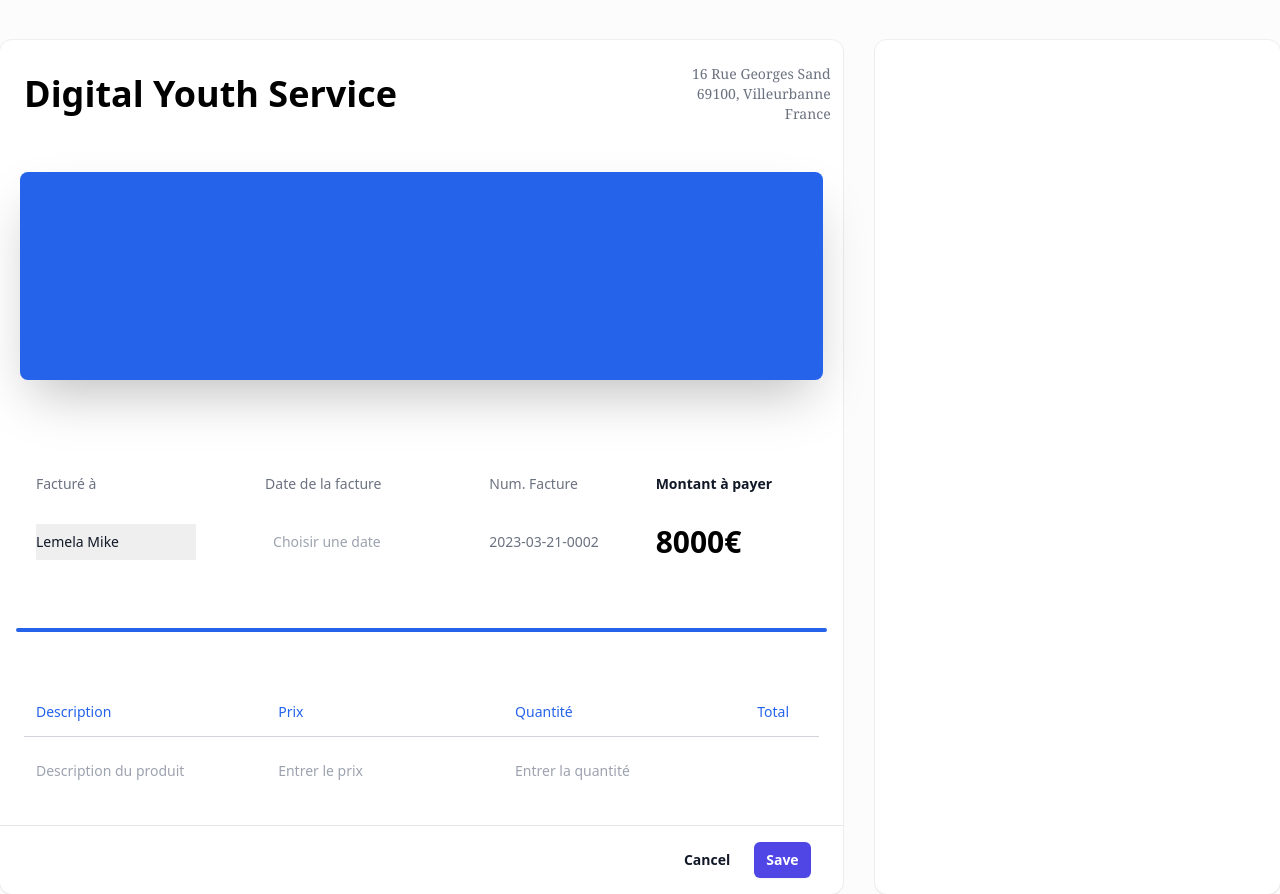
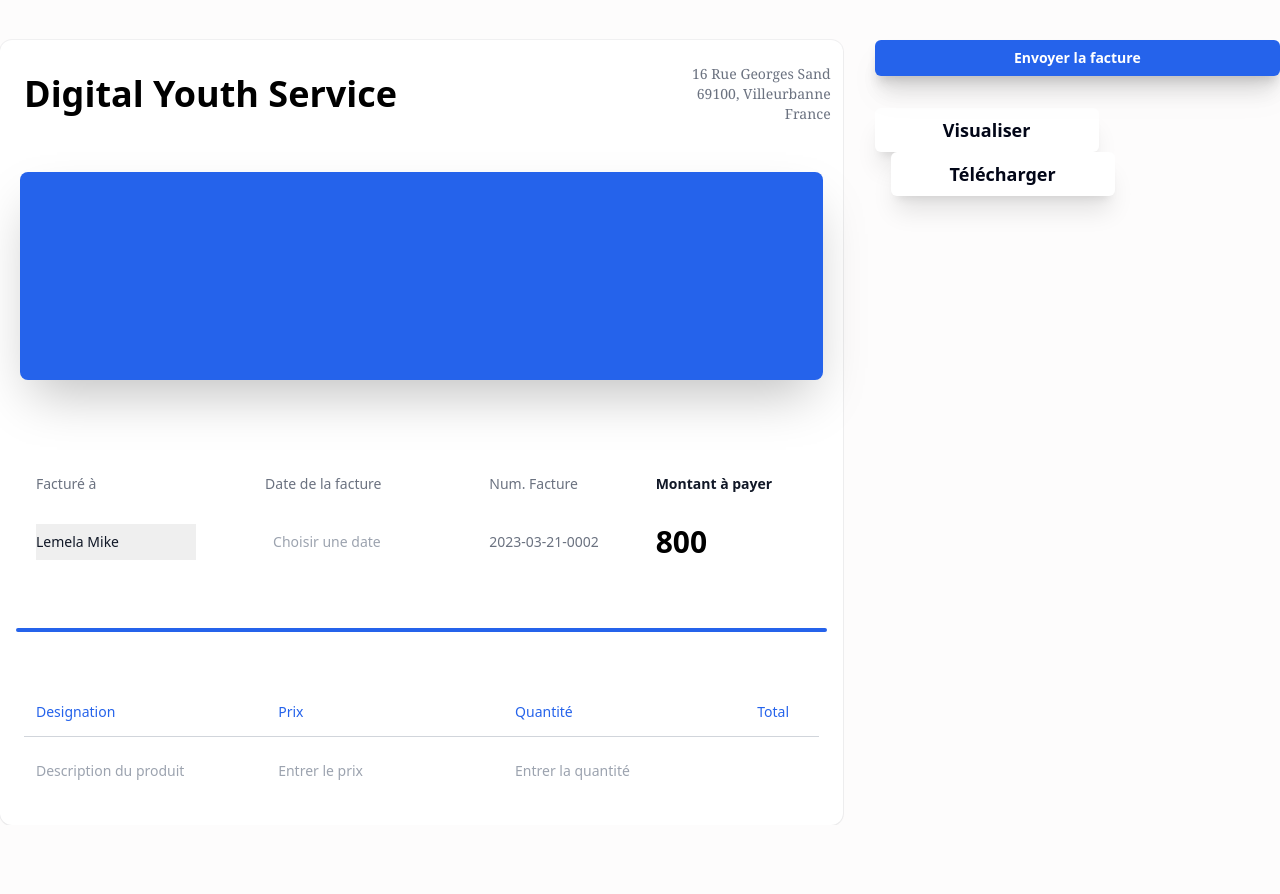
Before and after one commit to Digital-Youth/DYINVOICE-DASHBOARD, a Next.js app in the folder dashboard/: page /Factures/components/factureForm in a window 1280 px wide. After the commit the page ends 825 px from the top, so only its background shows below. Built offline with nearby package versions, Linux system fonts and the light colour scheme.

Commit message:
Update Facture Done

```diff
--- a/dashboard/components/Navigation/breadCrumbs.jsx
+++ b/dashboard/components/Navigation/breadCrumbs.jsx
@@ -23,6 +23,7 @@ const pages = [
     ],
   },
 ];
+
 
 export default function Breadcrumb() {
   const [currentPage, setCurrentPage] = useState("");
--- a/dashboard/package.json
+++ b/dashboard/package.json
@@ -12,12 +12,14 @@
     "@headlessui/react": "^1.7.13",
     "@heroicons/react": "^2.0.17",
     "flatpickr": "^4.6.13",
+    "money": "^0.2.0",
     "next": "13.2.4",
     "prop-types": "^15.8.1",
     "react": "18.2.0",
     "react-datepicker": "^4.11.0",
     "react-dom": "18.2.0",
-    "react-tailwindcss-datepicker": "^1.5.1"
+    "react-tailwindcss-datepicker": "^1.5.1",
+    "sylphkit": "^0.1.1"
   },
   "devDependencies": {
     "autoprefixer": "^10.4.14",
--- a/dashboard/pages/Factures/components/cardHeader.jsx
+++ b/dashboard/pages/Factures/components/cardHeader.jsx
@@ -1,5 +1,5 @@
 export default function CardHeader({ value }) {
-  const newValue = `0${value}`;
+
   return (
     <div className="px-5 py-6 h-auto">
       <dl>
--- a/dashboard/pages/Factures/components/clientInformation.jsx
+++ b/dashboard/pages/Factures/components/clientInformation.jsx
@@ -2,12 +2,27 @@ import DatePicker from "react-datepicker";
 import React, { useState } from "react";
 import "react-datepicker/dist/react-datepicker.css";
 
+function getCurrencySymbol(currency) {
+  switch (currency) {
+    case "USD":
+      return "$";
+    case "Euro":
+      return "€";
+    case "Franc CFA":
+      return "CFA";
+    default:
+      return "";
+  }
+}
 export default function ClientInformations() {
-      const [selectedDate, setSelectedDate] = useState(null);
+  const [selectedDate, setSelectedDate] = useState(null);
+  const [amount, setAmount] = useState(800);
+  const [currency, setCurrency] = useState("");
 
-      const handleChange = (date) => {
-        setSelectedDate(date);
-      };
+  const handleChange = (date) => {
+    setSelectedDate(date);
+  };
+
   return (
     <div className="mt-8 px-4 pb-5 pt-5 sm:px-6 sm:pt-6 overflow-x-auto">
       <table className="min-w-full ">
@@ -73,7 +88,10 @@ export default function ClientInformations() {
               </div>
             </td>
             <td className="whitespace-nowrap px-3 py-4 text-sm text-black">
-              <p className="text-3xl font-bold ">8000€</p>
+              <p className="text-3xl font-bold ">
+                {getCurrencySymbol(currency)}
+                {amount}
+              </p>
             </td>
           </tr>
         </tbody>
--- a/dashboard/pages/Factures/components/factureBoard.jsx
+++ b/dashboard/pages/Factures/components/factureBoard.jsx
@@ -9,7 +9,7 @@ export default function FacturesBoard() {
               scope="col"
               className="py-3.5 px-3  text-left text-sm font-light text-blue-600 w-40 sm:w-auto"
             >
-              Description
+              Designation
             </th>
             <th
               scope="col"
--- /dev/null
+++ b/dashboard/pages/Factures/components/factureDevise.jsx
@@ -0,0 +1,53 @@
+
+import React, { useState,useEffect } from "react";
+import money from "money";
+
+
+export default function FactureDevise() {
+  const [currency, setCurrency] = useState("");
+
+  function handleCurrencyChange(event) {
+    setCurrency(event.target.value);
+  }
+
+
+function getCurrencySymbol(currency) {
+  switch (currency) {
+    case "USD":
+      return "$";
+    case "Euro":
+      return "€";
+    case "Franc CFA":
+      return "CFA";
+    default:
+      return "";
+  }
+}
+
+
+  return (
+    <>
+      <div>
+        <label
+          htmlFor="location"
+          className="block text-sm font-medium leading-6 text-gray-900"
+        >
+          Devise
+        </label>
+        <hr />
+        <select
+          id="currency"
+          name="currency"
+          className="mt-2 block w-full rounded-md border-0 py-2.5 pl-3 pr-10 text-gray-900 ring-1 ring-inset ring-gray-300 focus:ring-2 focus:ring-indigo-600 sm:text-sm sm:leading-6"
+          value={currency}
+          onChange={handleCurrencyChange}
+        >
+          <option value="">Choisissez une devise</option>
+          <option value="USD">USD(United State Dollar)</option>
+          <option value="EUR">Euro</option>
+          <option value="XOF">Franc CFA</option>
+        </select>
+      </div>
+    </>
+  );
+}
--- a/dashboard/pages/Factures/components/factureForm.jsx
+++ b/dashboard/pages/Factures/components/factureForm.jsx
@@ -1,4 +1,4 @@
-
+import { useState } from "react";
 import CardHeader from "./cardHeader";
 import ClientInformations from "./clientInformation";
 import FacturesBoard from "./factureBoard";
@@ -33,27 +33,31 @@ export default function FactureForm() {
           <div>
             <FacturesBoard />
           </div>
+        </div>
 
-          <div className="flex items-center justify-end gap-x-6 border-t border-gray-900/10 px-4 py-4 sm:px-8">
+        <div className="flex flex-col items-center">
+          <button
+            type="submit"
+            className="rounded-md bg-blue-600 w-full px-3 py-2 text-sm font-semibold text-white shadow-xl drop-shadow-xl hover:bg-blue-500 focus-visible:outline focus-visible:outline-2 focus-visible:outline-offset-2 focus-visible:outline-indigo-600"
+          >
+            Envoyer la facture
+          </button>
+
+          <div className="py-8 flex-col space-x-4 col grid-cols-2 justify-center">
             <button
-              type="button"
-              className="text-sm font-semibold leading-6 text-gray-900"
+              type="submit"
+              className="rounded-md w-56 bg-white shadow-xl px-6 py-2 text-lg text-slate-950 hover:bg-black hover:text-white font-semibold focus-visible:outline focus-visible:outline-2 focus-visible:outline-offset-2 focus-visible:outline-indigo-600"
             >
-              Cancel
+              Visualiser
             </button>
             <button
               type="submit"
-              className="rounded-md bg-indigo-600 px-3 py-2 text-sm font-semibold text-white shadow-sm hover:bg-indigo-500 focus-visible:outline focus-visible:outline-2 focus-visible:outline-offset-2 focus-visible:outline-indigo-600"
+              className="rounded-md w-56 bg-white shadow-xl px-6 py-2 text-lg text-slate-950 hover:bg-black hover:text-white font-semibold focus-visible:outline focus-visible:outline-2 focus-visible:outline-offset-2 focus-visible:outline-indigo-600"
             >
-              Save
+              Télécharger
             </button>
           </div>
         </div>
-        <div className="bg-white shadow-sm ring-1  ring-gray-900/5 sm:rounded-xl "></div>
-
-        {/* <p className="mt-1 text-sm leading-6 text-gray-600">
-          Use a permanent address where you can receive mail.
-        </p> */}
       </div>
     </div>
   );
--- a/dashboard/pages/Factures/index.jsx
+++ b/dashboard/pages/Factures/index.jsx
@@ -1,4 +1,3 @@
-
 import BoardFacture from "@/components/BoardPages/boardFacture";
 import Header from "@/components/header";
 import Navbar from "@/components/navBar";
--- a/dashboard/pages/index.js
+++ b/dashboard/pages/index.js
@@ -6,6 +6,7 @@ import Accueil from './Accueil'
 import Navbar from "@/components/navBar";
 import Header from "@/components/header";
 import Footer from "@/components/footer";
+import { Button, Checkbox } from 'sylphkit'
 const inter = Inter({ subsets: ['latin'] })
 
 export default function Home() {
```
Also changed, not shown: 1 other file (tests, documents, lock files or other folders).
